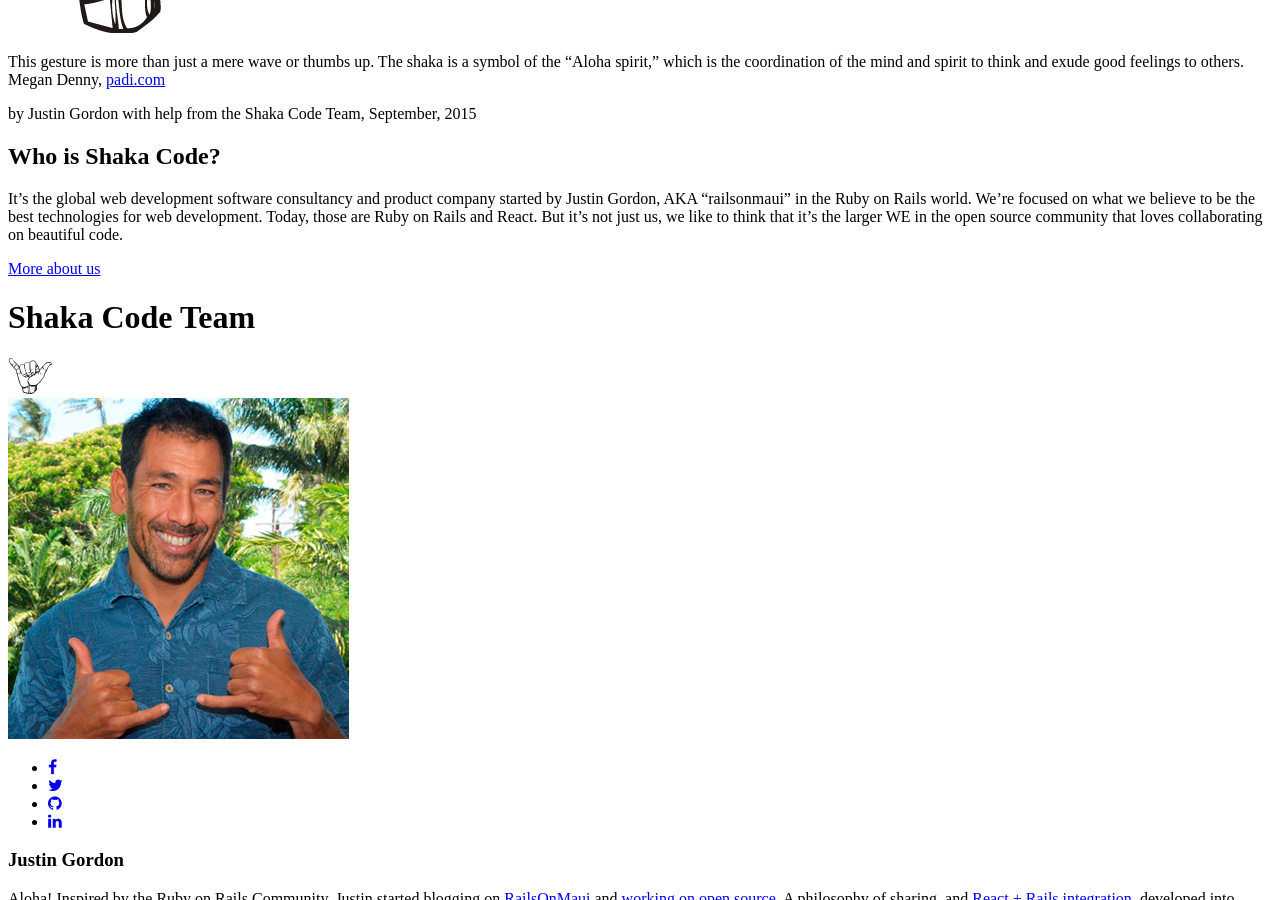
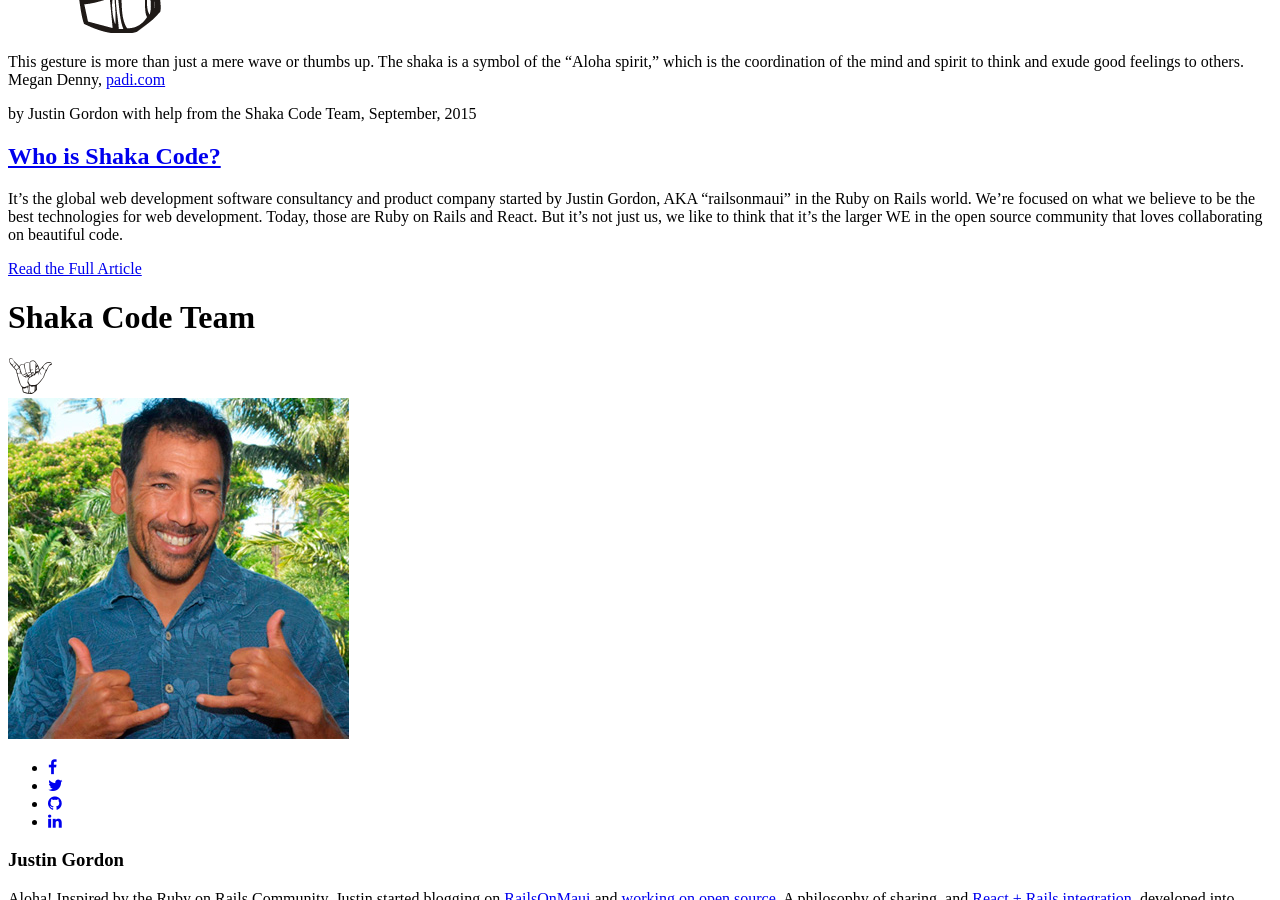
Before and after one commit to shakacode/shakacode-website, a Jekyll site: the page built from about/index.html, in a window 1280 px wide and 900 px high, scrolled down 552 px. Built offline with Jekyll 4.4.1, drawn with Linux system fonts in a browser that asks for light colours; nearby versions of some CDN libraries; some of the changed text lies outside the part shown.

Commit message:
fix minor problems in about page

```diff
--- a/about/index.html
+++ b/about/index.html
@@ -16,10 +16,10 @@
         <p>This gesture is more than just a mere wave or thumbs up. The shaka is a symbol of the “Aloha spirit,” which is the coordination of the mind and spirit to think and exude good feelings to others.
         Megan Denny, <a href="http://www.padi.com">padi.com</a></p>
         <p>by Justin Gordon with help from the Shaka Code Team, September, 2015</p>
-        <h2>Who is Shaka Code?</h2>
+        <h2><a href="{{ site.url | prepend: site.baseurl }}/2015/09/17/who-is-shaka-code.html">Who is Shaka Code?</a></h2>
         <p>It’s the global web development software consultancy and product company started by Justin Gordon, AKA “railsonmaui” in the Ruby on Rails world. We’re focused on what we believe to be the best technologies for web development. Today, those are Ruby on Rails and React. But it’s not just us, we like to think that it’s the larger WE in the open source community that loves collaborating on beautiful code.</p>
 
-        <p><a href="{{ site.url | prepend: site.baseurl }}/2015/09/17/who-is-shaka-code.html#who-is-shaka-code">More about us</a></p>
+        <p><a href="{{ site.url | prepend: site.baseurl }}/2015/09/17/who-is-shaka-code.html#who-is-shaka-code">Read the Full Article</a></p>
 
       </div>
 
@@ -132,7 +132,7 @@
                 </div>
                 <div class="col-md-7 col-sm-12">
                   <div class="shaka-member__temp-padding-fix">
-                    <h3 class="shaka-member__name">Dylan Grafmyre</h3>
+                    <h3 class="shaka-member__name">Samnang Chhun</h3>
                     <p class="shaka-member__bio">Samnang is a software craftsman living in Phnom Penh, Cambodia. He is an agile practitioner and a pair programming lover. He is a big fan of TDD, clean code, Vim, and the general Unix philosophy. When he’s not programming, he enjoys meeting with people, playing football, and biking every early Saturday morning.</p>
                   </div>
                 </div>
```
